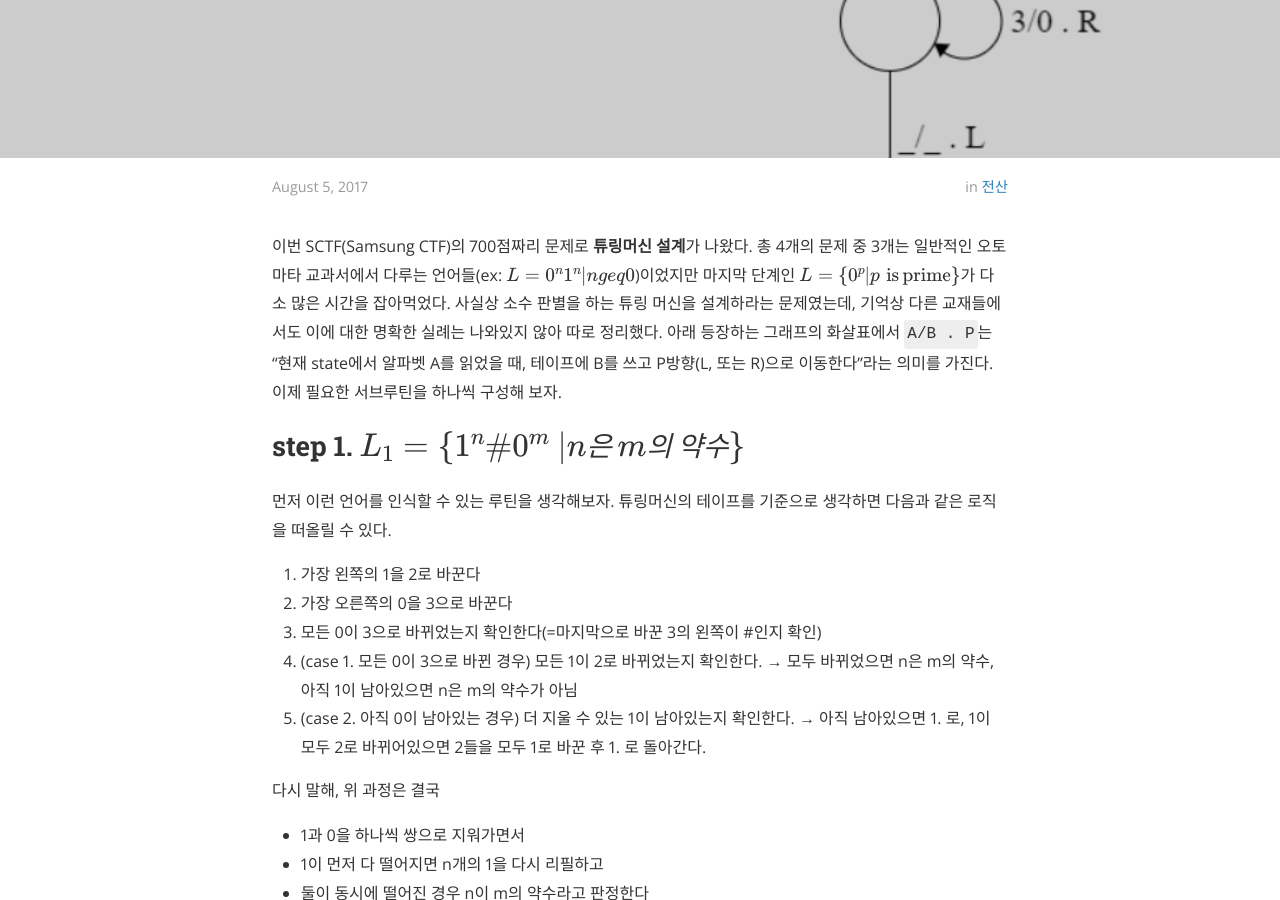
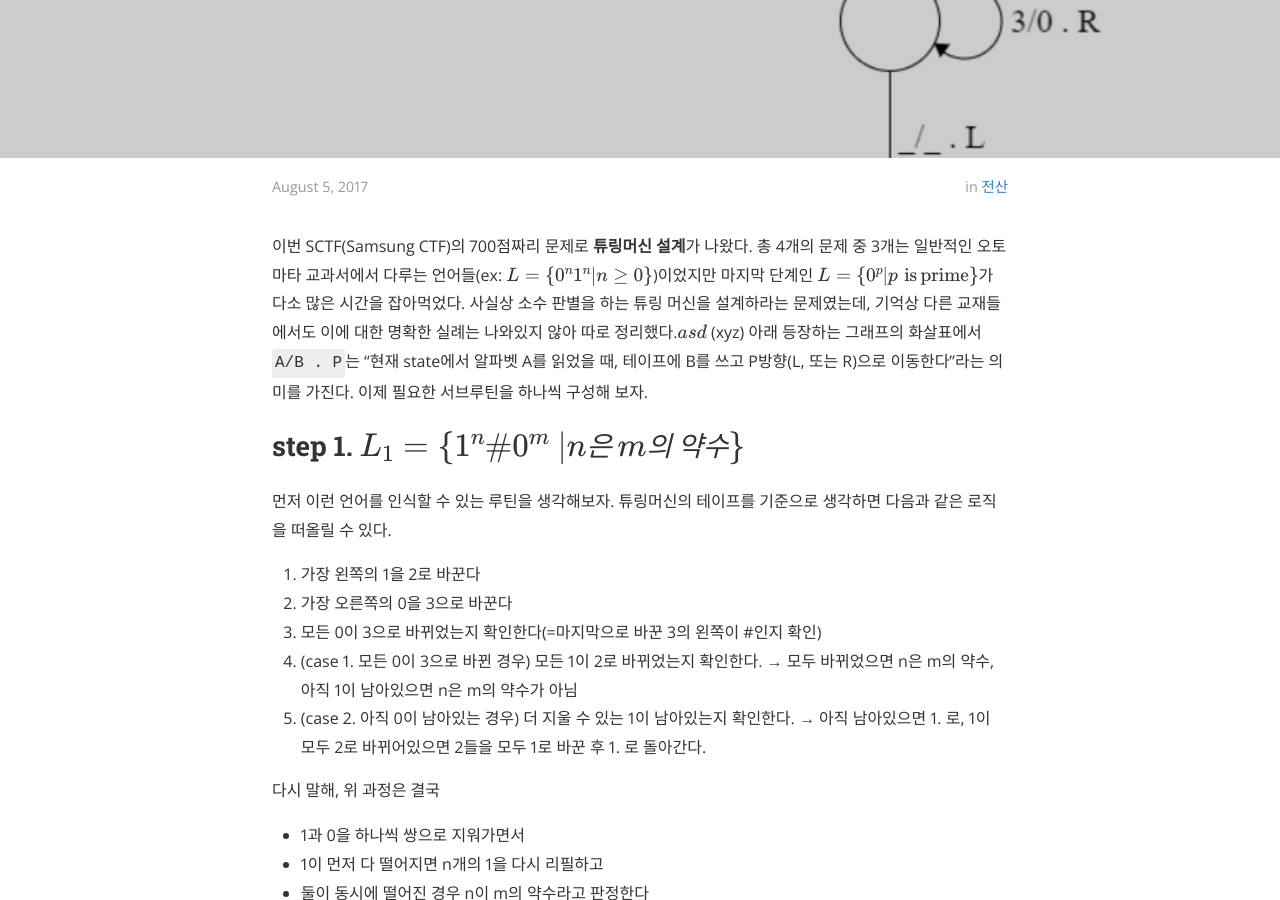
Before and after one commit to nyan101/nyan101.github.io, a Jekyll site: the page built from _posts/2017-08-05-소수판별-튜링머신.md, in a window 1280 px wide and 900 px high, scrolled down 345 px. Built offline with Jekyll 4.4.1, drawn with Linux system fonts in a browser that asks for light colours; nearby versions of some CDN libraries; Markdown is read by kramdown in place of the engine named in the settings; formulas are drawn with MathJax 3.

Commit message:
mathjax not working...

```diff
--- a/_config.yml
+++ b/_config.yml
@@ -24,7 +24,7 @@
 logo: "/assets/logo.png"
 
 # Build settings
-markdown: maruku #kramdown
+markdown: kramdown
 paginate: 5
 paginate_path: "/page:num/"
 inter_post_navigation: false
--- a/_posts/2017-08-05-소수판별-튜링머신.md
+++ b/_posts/2017-08-05-소수판별-튜링머신.md
@@ -8,7 +8,7 @@
 use_math: true
 cover:  "/assets/images/2017/08/TM_pre.png"
 ---
-이번 SCTF(Samsung CTF)의 700점짜리 문제로 **튜링머신 설계**가 나왔다. 총 4개의 문제 중 3개는 일반적인 오토마타 교과서에서 다루는 언어들(ex: $$L=\\{ 0^n1^n | n \\geq 0 \\}$$)이었지만 마지막 단계인 \\(L=\\{0^p | p \\, \\mathrm{\\,is\\,prime}\\}\\)가 다소 많은 시간을 잡아먹었다. 사실상 소수 판별을 하는 튜링 머신을 설계하라는 문제였는데, 기억상 다른 교재들에서도 이에 대한 명확한 실례는 나와있지 않아 따로 정리했다.
+이번 SCTF(Samsung CTF)의 700점짜리 문제로 **튜링머신 설계**가 나왔다. 총 4개의 문제 중 3개는 일반적인 오토마타 교과서에서 다루는 언어들(ex: \\(L=\\{ 0^n1^n | n \\geq 0 \\}\\))이었지만 마지막 단계인 \\(L=\\{0^p | p \\, \\mathrm{\\,is\\,prime}\\}\\)가 다소 많은 시간을 잡아먹었다. 사실상 소수 판별을 하는 튜링 머신을 설계하라는 문제였는데, 기억상 다른 교재들에서도 이에 대한 명확한 실례는 나와있지 않아 따로 정리했다.$asd$ \(xyz\)
 아래 등장하는 그래프의 화살표에서 `A/B . P`는 "현재 state에서 알파벳 A를 읽었을 때, 테이프에 B를 쓰고 P방향(L, 또는 R)으로 이동한다"라는 의미를 가진다. 이제 필요한 서브루틴을 하나씩 구성해 보자.
 
 
```
